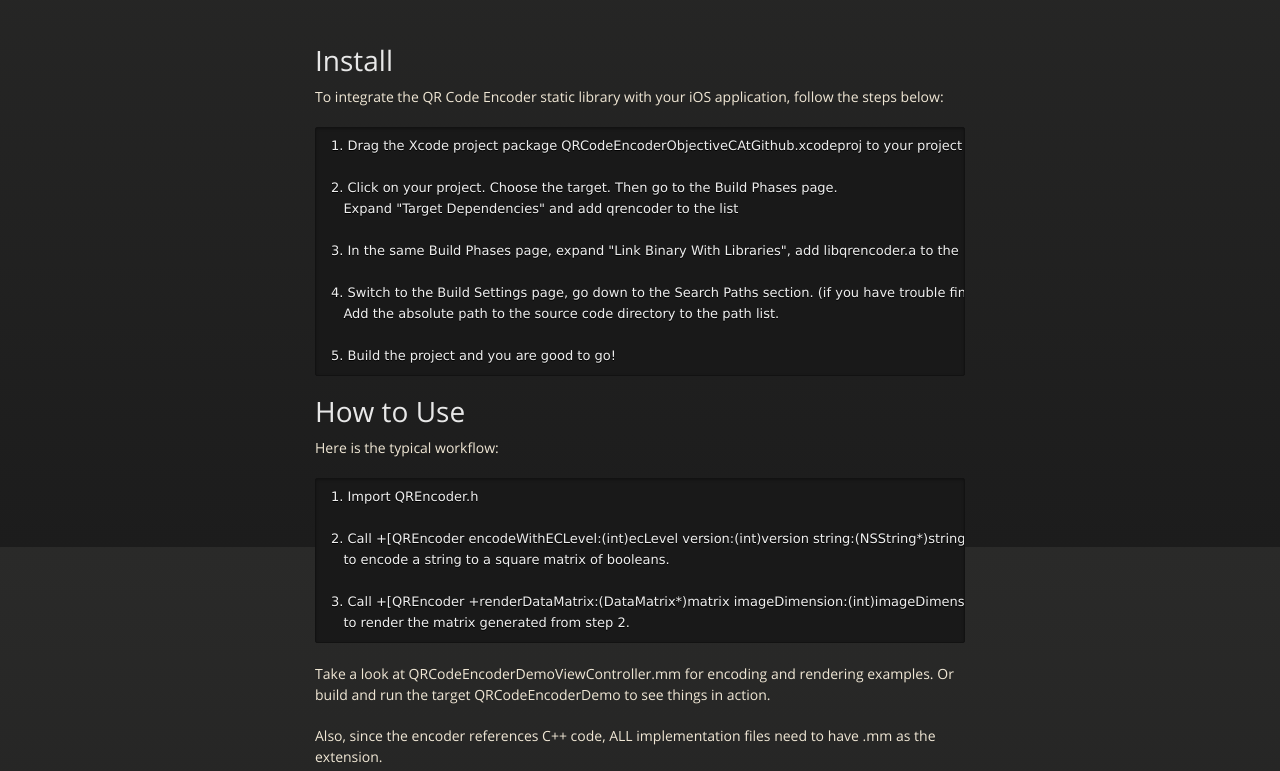
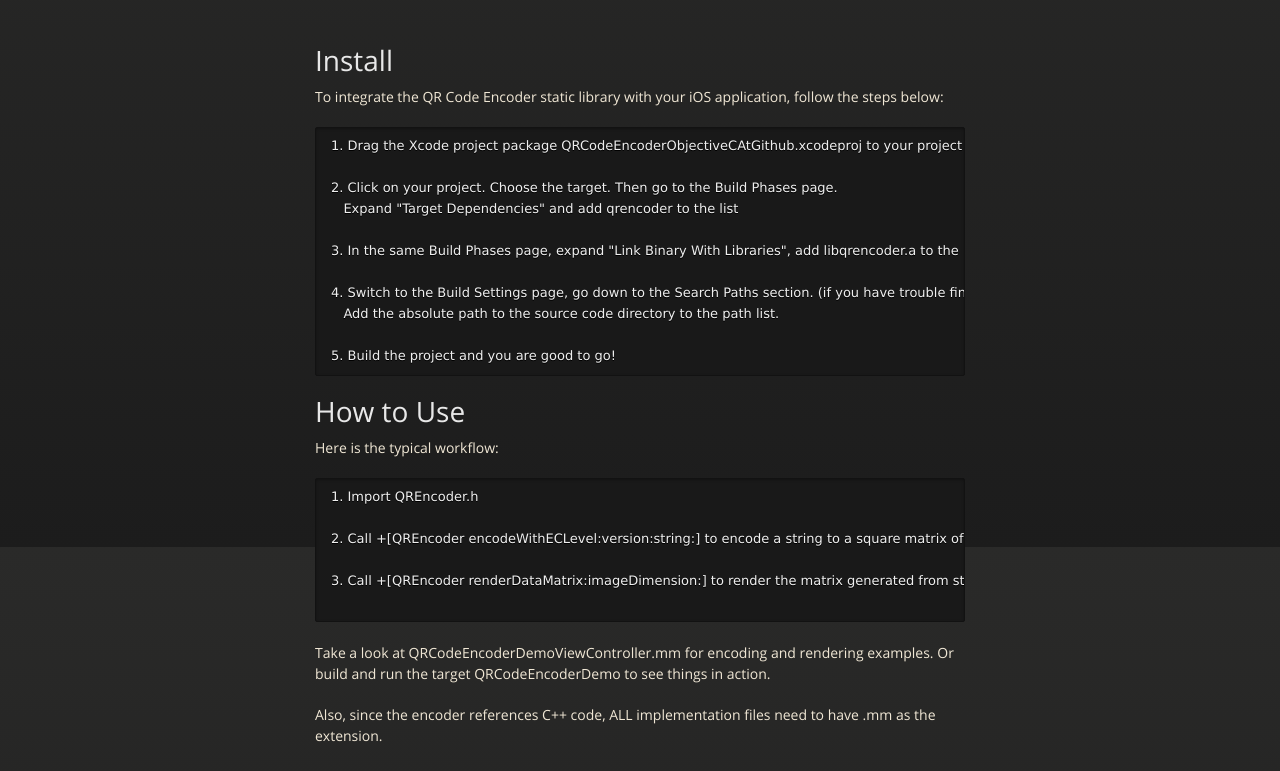
Before and after one commit to myang-git/QR-Code-Encoder-for-Objective-C, a plain HTML site: page index.html in a window 1280 px wide. Shown: the part 253-1024 px from the top of the page. Drawn offline with nearby package versions, Linux system fonts and the light colour scheme.

Commit message:
Update gh-pages

```diff
--- a/index.html
+++ b/index.html
@@ -61,11 +61,10 @@
 
 <pre><code>1. Import QREncoder.h
 
-2. Call +[QREncoder encodeWithECLevel:(int)ecLevel version:(int)version string:(NSString*)string]
-   to encode a string to a square matrix of booleans.
+2. Call +[QREncoder encodeWithECLevel:version:string:] to encode a string to a square matrix of booleans.
 
-3. Call +[QREncoder +renderDataMatrix:(DataMatrix*)matrix imageDimension:(int)imageDimension]
-   to render the matrix generated from step 2.
+3. Call +[QREncoder renderDataMatrix:imageDimension:] to render the matrix generated from step 2.
+
 </code></pre>
 
 <p>Take a look at QRCodeEncoderDemoViewController.mm for encoding and rendering examples.
```
